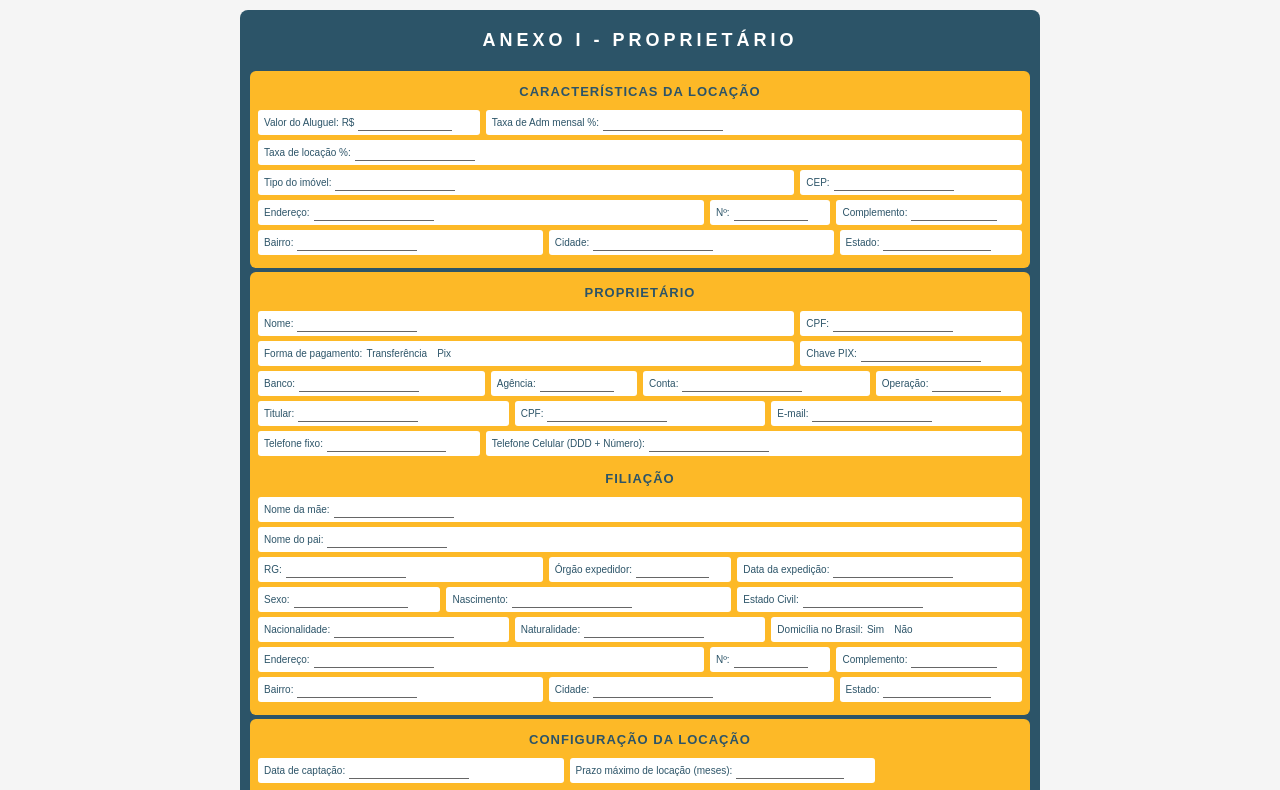
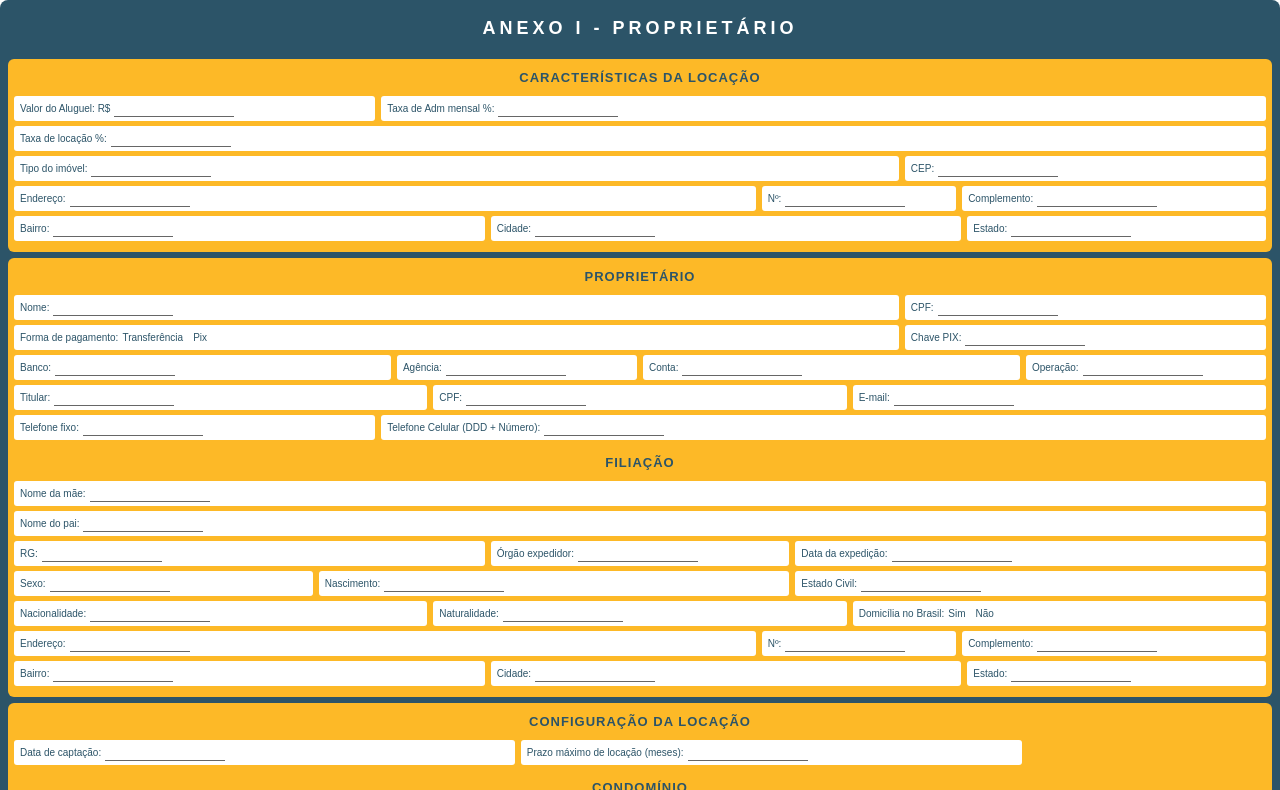
Before and after one commit to alannsiqueira/documento-imobiliaria, a plain HTML site: page anexo-I-proprietario.html in a window 1280 px wide. Both pictures are taken after a click on the button "📱 Compartilhar". Shown: the top 790 px of the page. Drawn offline with Linux system fonts and the light colour scheme.

Commit message:
fix: Aplicar estilos do @media print inline para html2pdf.js (v1.1.2)
PROBLEMA: Forçar 800px criou conteúdo muito grande = páginas em branco
SOLUÇÃO: Replicar exatamente os estilos que funcionam no @media print

Mudanças:
- body: padding: 0, margin: 0 (como print)
- container: padding: 8px, width: 100% (como print)
- sections: padding: 6px, margin-bottom: 6px (como print)
- Sem forçar min-width, deixa natural
- Restaura todos os estilos originais das sections

Resultado: PDF idêntico ao window.print() sem páginas em branco

```diff
--- a/anexo-I-proprietario.html
+++ b/anexo-I-proprietario.html
@@ -623,7 +623,7 @@
         </div>
 
         <!-- Rodapé com versão -->
-        <div class="version-footer">v1.1.1</div>
+        <div class="version-footer">v1.1.2</div>
 
     </div>
 
@@ -760,19 +760,24 @@
                 const body = document.body;
                 const buttons = document.querySelector('.action-buttons');
                 const footer = document.querySelector('.version-footer');
+                const sections = document.querySelectorAll('.section');
 
                 const originalBodyStyle = body.style.cssText;
                 const originalContainerStyle = container.style.cssText;
                 const originalButtonsDisplay = buttons.style.display;
                 const originalFooterDisplay = footer.style.display;
+                const originalSectionStyles = Array.from(sections).map(s => s.style.cssText);
 
-                // Forçar layout desktop para captura
-                body.style.cssText = 'margin: 0; padding: 10px; background-color: #f5f5f5; width: auto !important; min-width: 800px;';
-                container.style.cssText = 'max-width: 800px; margin: 0 auto; background-color: #2c5468; padding: 10px; border-radius: 8px;';
-
-                // Ocultar botões e rodapé
+                // Aplicar estilos do @media print inline
+                body.style.cssText = 'background-color: white; padding: 0; margin: 0;';
+                container.style.cssText = 'box-shadow: none; max-width: 100%; width: 100%; page-break-inside: avoid; padding: 8px; margin: 0; background-color: #2c5468; border-radius: 8px;';
                 buttons.style.display = 'none';
                 footer.style.display = 'none';
+
+                // Aplicar estilos de print nas sections
+                sections.forEach(section => {
+                    section.style.cssText += '; page-break-inside: avoid; padding: 6px; margin-bottom: 6px;';
+                });
 
                 const nomeProprietario = document.getElementById('nome').value || 'Proprietario';
                 const fileName = `Anexo_I_${nomeProprietario.replace(/\s+/g, '_')}_${Date.now()}.pdf`;
@@ -865,6 +870,9 @@
                 container.style.cssText = originalContainerStyle;
                 buttons.style.display = originalButtonsDisplay;
                 footer.style.display = originalFooterDisplay;
+                sections.forEach((section, i) => {
+                    section.style.cssText = originalSectionStyles[i];
+                });
 
                 // Criar arquivo para compartilhar
                 const file = new File([pdfBlob], fileName, { type: 'application/pdf' });
```
Also changed, not shown: anexo-II-locatario.html (+14 -6 lines), index.html (+1 -1 lines).
